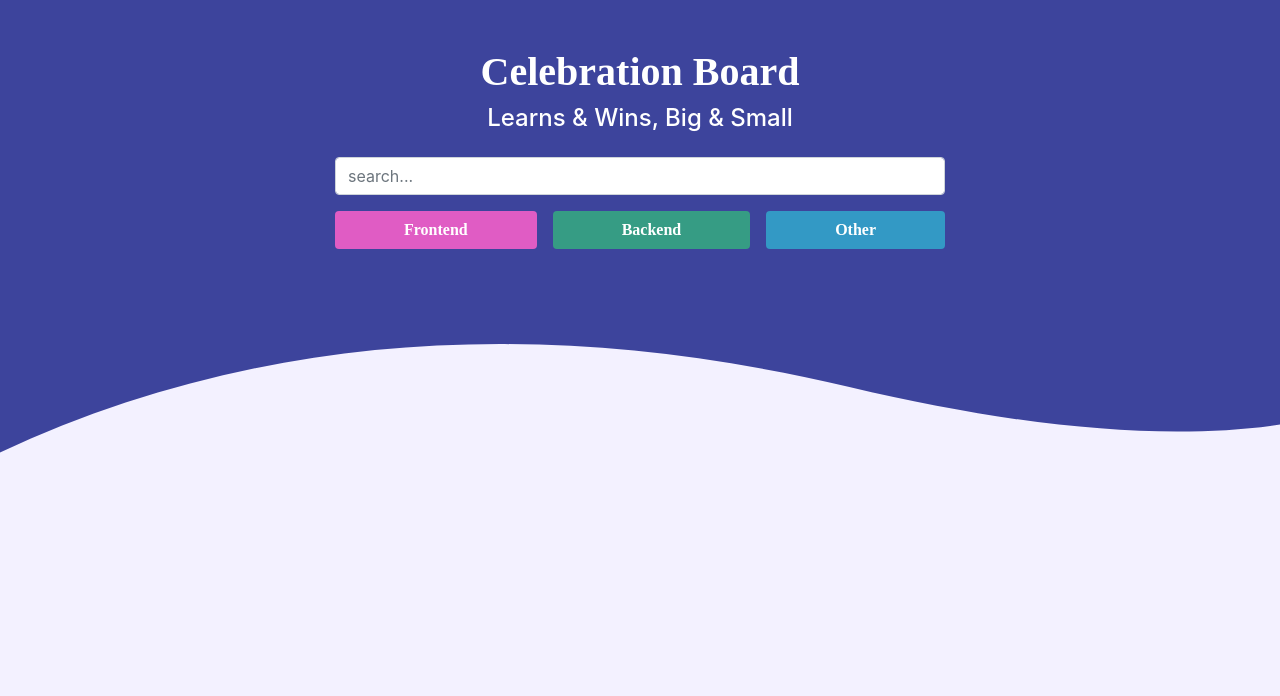
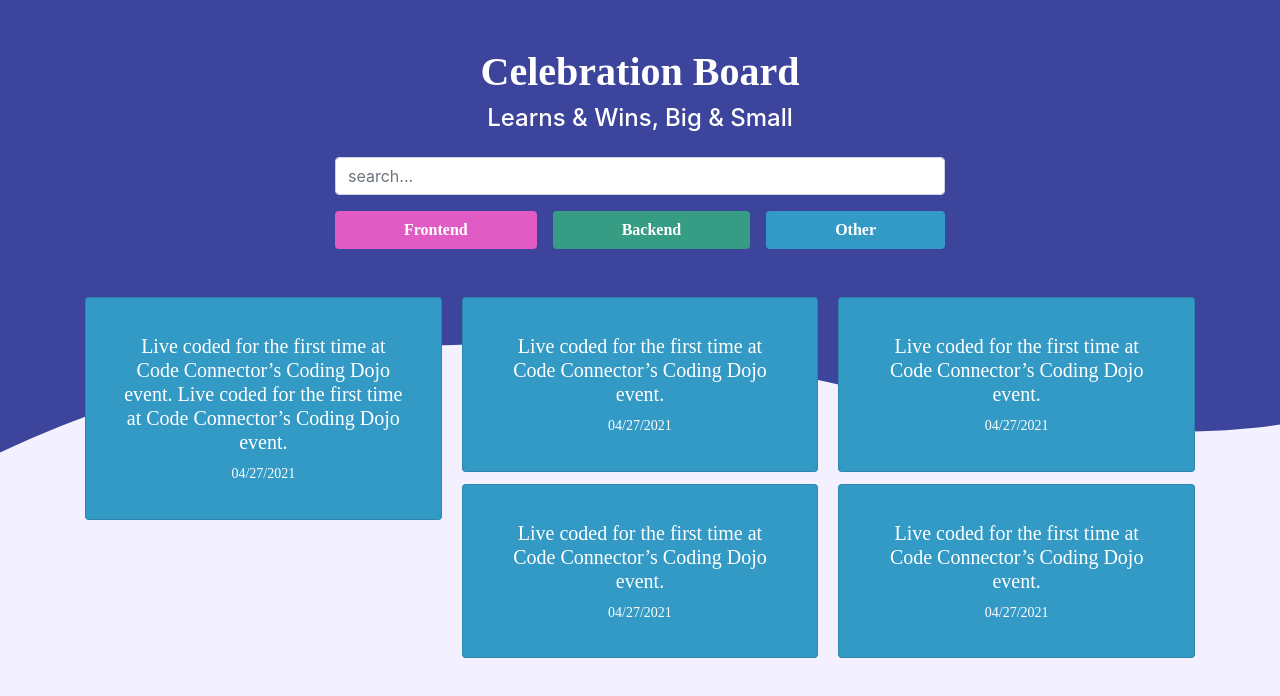
Before and after one commit to sawiggins/celebrate, a React (Create React App) app: page / in a window 1280 px wide. Shown: the top 696 px of the page. Built offline with nearby package versions, Linux system fonts and the light colour scheme; what webfontloader would draw is missing.

Commit message:
feat: setup celebration card layout

```diff
--- a/src/App.js
+++ b/src/App.js
@@ -1,6 +1,7 @@
 import React from 'react'
+import {Button, Col, Container, Form, Row} from 'react-bootstrap'
 
-import {Button, Col, Container, Form, Row} from 'react-bootstrap'
+import CelebrationCard from './CelebrationCard.js'
 
 const App = () => {
 return (
@@ -24,6 +25,25 @@ return (
       <div className="wavy-bottom"></div>
     </Row>
   </Container>
+  <Container>
+    <div className="card-columns">
+      <CelebrationCard
+        title="Live coded for the first time at Code Connector’s Coding Dojo event. Live coded for the first time at Code Connector’s Coding Dojo event."
+      />
+      <CelebrationCard
+        title="Live coded for the first time at Code Connector’s Coding Dojo event."
+      />
+      <CelebrationCard
+        title="Live coded for the first time at Code Connector’s Coding Dojo event."
+      />
+      <CelebrationCard
+        title="Live coded for the first time at Code Connector’s Coding Dojo event."
+      />
+      <CelebrationCard
+        title="Live coded for the first time at Code Connector’s Coding Dojo event."
+      />
+    </div>
+  </Container>
   </div>
 )}
 
--- /dev/null
+++ b/src/CelebrationCard.js
@@ -0,0 +1,15 @@
+import React from 'react';
+import { Card } from 'react-bootstrap';
+
+const CelebrationCard = ({title}) => {
+  return (
+    <Card className="celebration-card">
+      <Card.Body>
+        <Card.Title>{title}</Card.Title>
+        <Card.Subtitle>04/27/2021</Card.Subtitle>
+      </Card.Body>
+    </Card>
+  )
+}
+
+export default CelebrationCard;
--- /dev/null
+++ b/src/styles/celebration-card.scss
@@ -0,0 +1,15 @@
+.celebration-card {
+  background-color: $other;
+  padding: 1rem;
+
+  .card-title, .card-subtitle {
+    color: $white;
+    font-family: 'Zilla Slab';
+    text-align: center;
+  }
+
+  .card-subtitle {
+    font-size: 14px;
+    margin-top: 0.5rem;
+  }
+}
--- a/src/styles/main.scss
+++ b/src/styles/main.scss
@@ -10,6 +10,7 @@ $other: $aqua;
 
 @import "~bootstrap/scss/bootstrap";
 @import "./wavy.scss";
+@import "./celebration-card.scss";
 
 h1 {
   font-family: 'Zilla Slab';
```
